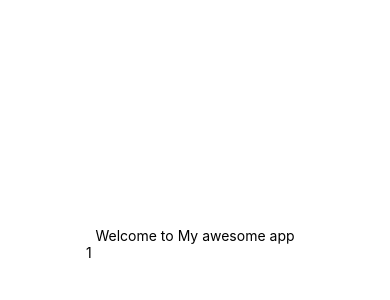
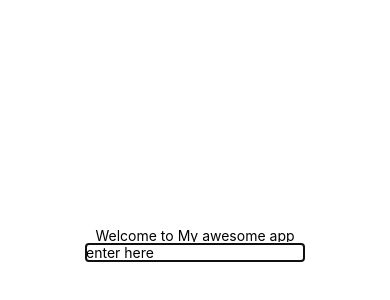
Before and after one commit to Zhouyuxin4/CS5520, a React Native app: screen / in a window 390 px wide. Shown: the part 178-478 px from the top of the page. Built offline with nearby package versions, Linux system fonts and the light colour scheme.

Commit message:
add InputProps

```diff
--- a/App.tsx
+++ b/App.tsx
@@ -1,16 +1,21 @@
 import { StatusBar } from 'expo-status-bar';
-import { StyleSheet, TextInput, View } from 'react-native';
+import { StyleSheet, TextInput, View, Text } from 'react-native';
 import Header from "./components/Header"
 import Input from "./components/Input"
+import { useState } from 'react';
 
 export default function App() {
+  const [isFocused, setIsFocused] = useState(true)
   const appName = "My awesome app"
-
 
   return (
     <View style={styles.container}>
-      <Header name = {appName}/>
-      <Input/>
+      <Header name={appName} />
+      <Input isFocused={isFocused} />
+      <Text
+        onPress={() => setIsFocused(!isFocused)}
+      >
+      </Text>
       <StatusBar style="auto" />
     </View>
   );
--- a/components/Input.tsx
+++ b/components/Input.tsx
@@ -1,21 +1,49 @@
 import { StatusBar } from 'expo-status-bar';
-import { StyleSheet, TextInput, View } from 'react-native';
+import { StyleSheet, TextInput, View, Text} from 'react-native';
 import { useState } from 'react';
 
-export default function App() {
+interface InputProps{
+    isFocused: boolean
+}
+
+export default function App({isFocused}:InputProps) {
   const [text, setText] = useState("")
+  const [counter, setCounter] = useState("")
+  const [blur, setBlur] = useState(false)
 
   function updateText(changedText:string){
-    console.log(changedText),
-    setText(changedText)
+    setText(changedText);
+    setCounter(changedText.length.toString())
+  }
+
+  function handleFocused(){
+    setBlur(false);
+  }
+
+  function handleBlur(){
+    setBlur(true);
   }
 
   return (
     <View >
       <TextInput value={text}
       onChangeText={updateText}
-      placeholder='1'/>
+      onFocus={handleFocused}
+      onBlur={handleBlur}
+      placeholder='enter here'
+      autoFocus={isFocused} />
 
+    {text && !blur?(
+        <Text>character count:{counter}</Text>
+    ):(
+        blur && (text.length >= 3?(
+          <Text>Thank you</Text>
+        ):(
+          <Text>Please type more than 3 characters</Text>
+        ))
+    )}
+
+    <StatusBar style="auto"/>
     </View>
   );
 }
```
